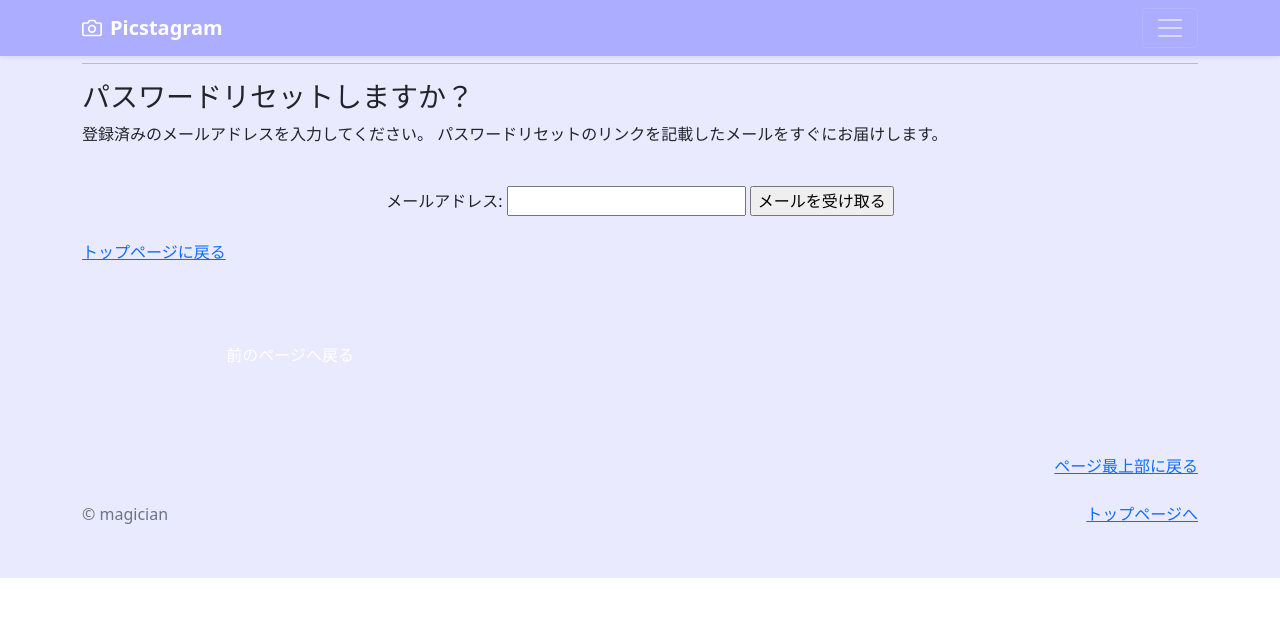
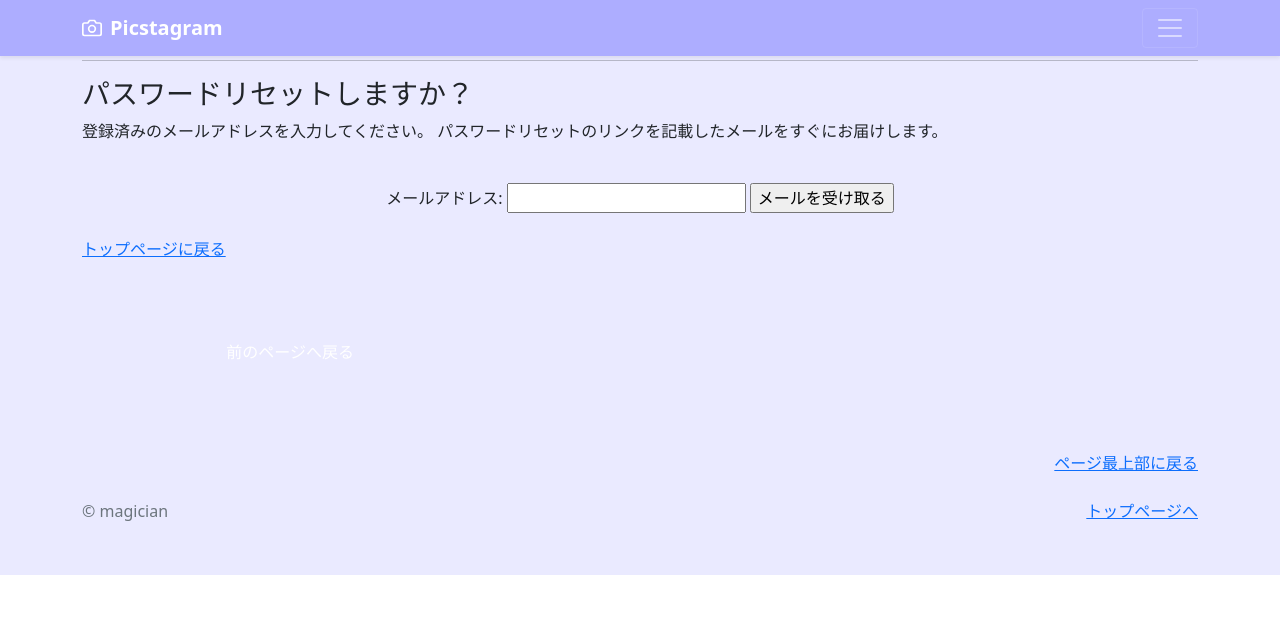
Before and after one commit to VCtoyohitotakeuchi/Picsta_Project3, a Django app: page /password_reset/ in a window 1280 px wide. Shown: the top 617 px of the page. Run offline with Django 4.2, Linux system fonts and the light colour scheme.

Commit message:
イジワル

```diff
--- a/photo/templates/base.html
+++ b/photo/templates/base.html
@@ -117,7 +117,7 @@
   </div>
 </header>
 <!-- メインコンテンツ -->
-<main style="margin-top:23px" id="main">
+<main style="margin-top:20px" id="main">
 <!--<main>タグの要素をすべて削除して以下に書き換え-->
 <!--メインコンテンツの本体部分は各ページのテンプレートで埋め込む-->
   {% block contents %}{% endblock %}
```
